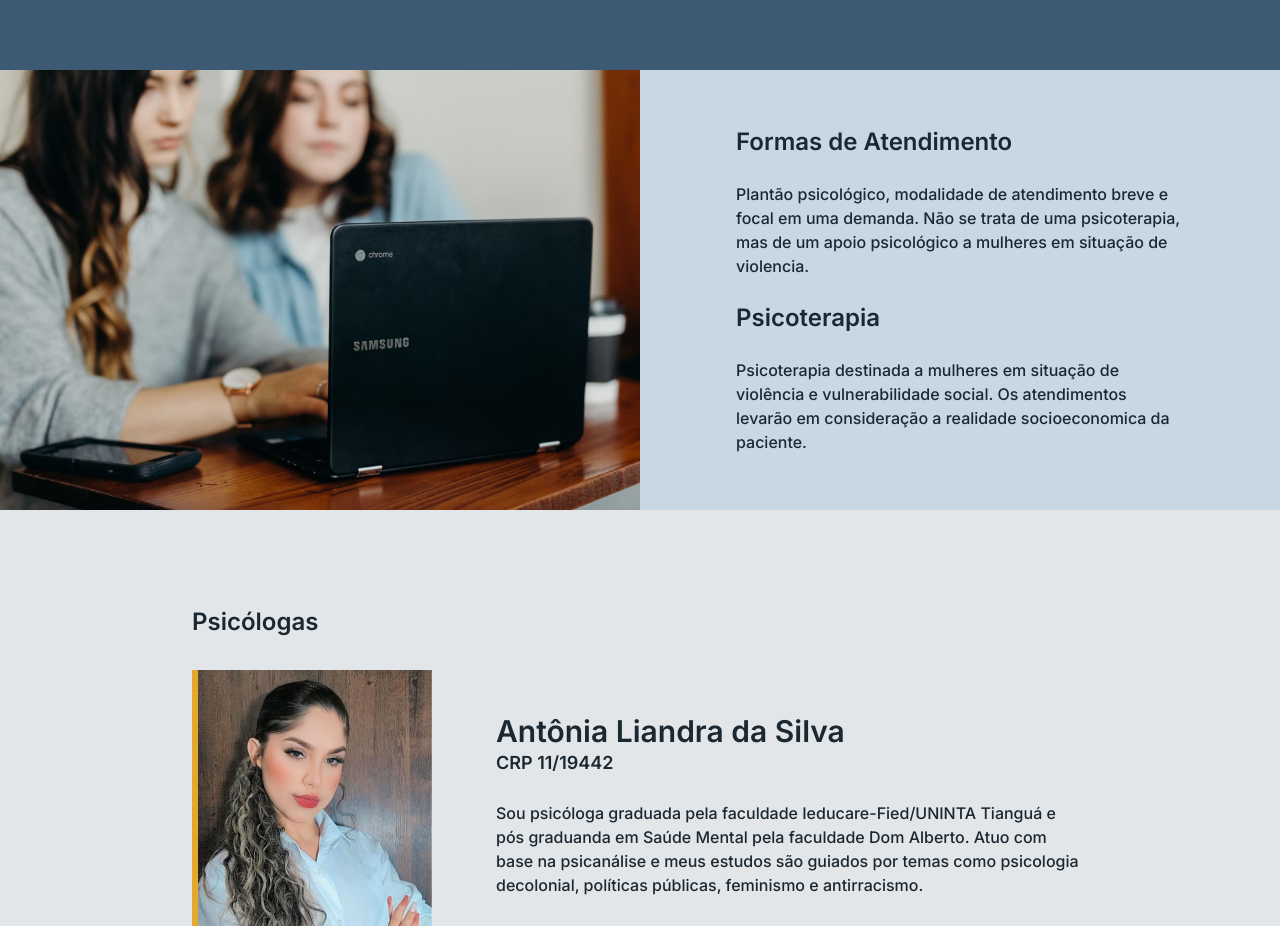
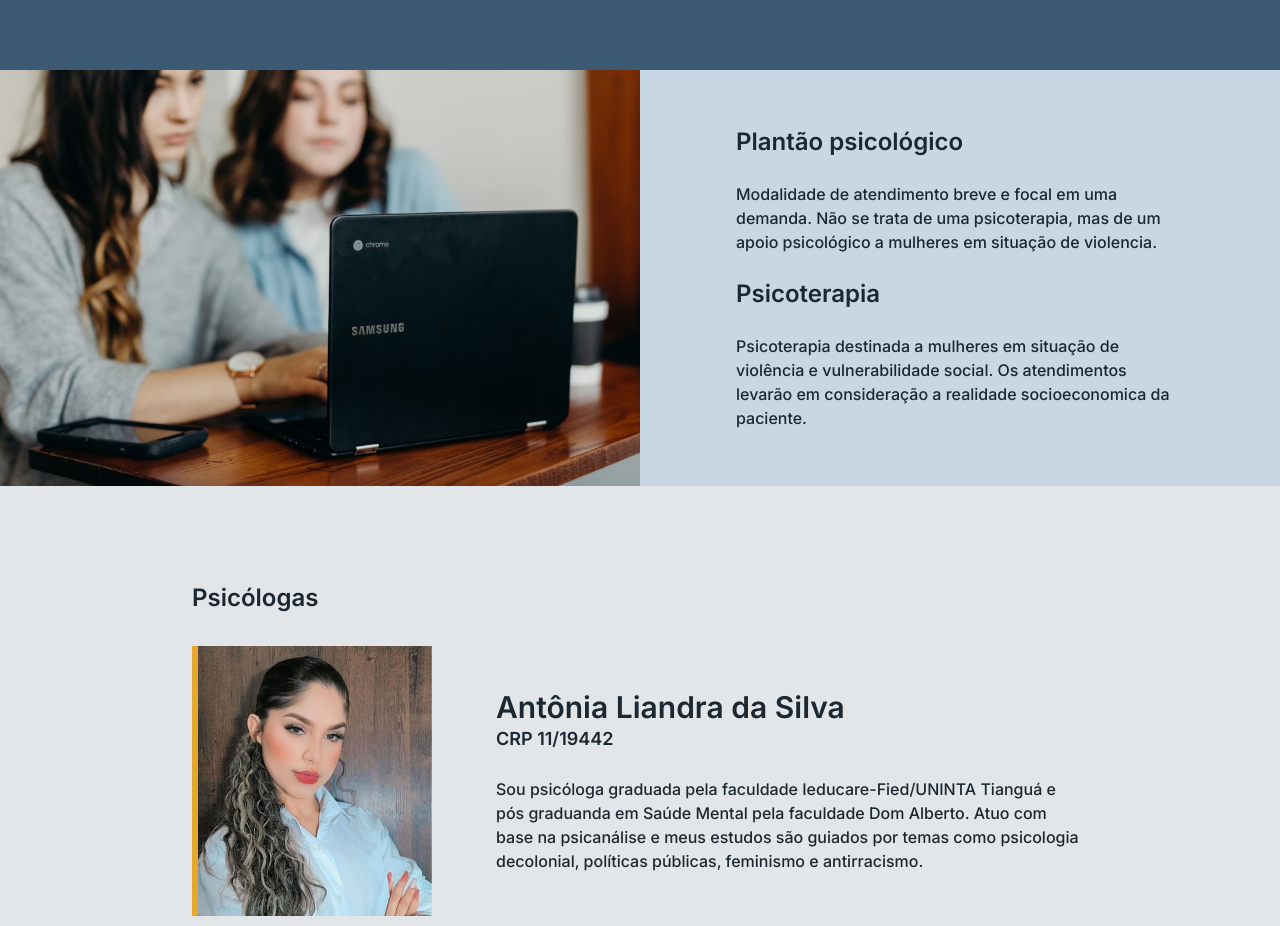
Before and after one commit to dmscn-projects/elas-vivas, a React (Vite) app: page / in a window 1280 px wide. Shown: the part 1743-2669 px from the top of the page. Built offline with nearby package versions, Linux system fonts and the light colour scheme.

Commit message:
fix(FormsAttendance): rearrange the title structure

```diff
--- a/src/components/FormsAttendance.tsx
+++ b/src/components/FormsAttendance.tsx
@@ -7,11 +7,11 @@ export function FormsAttendance() {
 
       <div className='px-8 py-14 text-blue-10 flex flex-col gap-8 lg:max-w-lg lg:mx-auto lg:self-center lg:gap-6'>
         <h2 className='text-2xl font-semibold'>
-          Formas de Atendimento
+          Plantão psicológico
         </h2>
 
         <p className='font-medium'>
-          Plantão psicológico, modalidade de atendimento breve e focal em uma demanda.
+          Modalidade de atendimento breve e focal em uma demanda.
           Não se trata de uma psicoterapia, mas de um apoio psicológico a mulheres em situação de violencia.
         </p>
 
```
